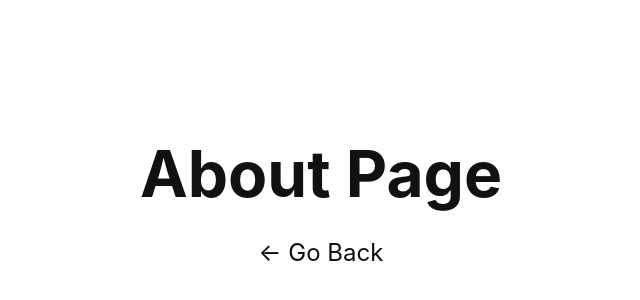
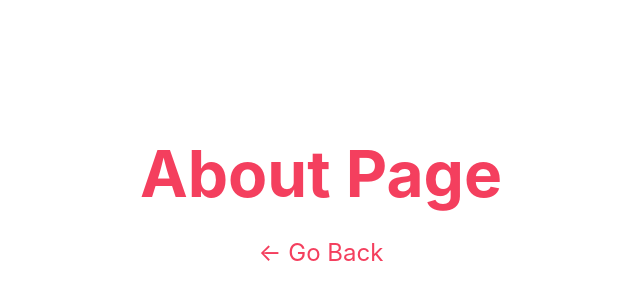
Before and after one commit to Henrique0498/boilerplate_nextjs, a Next.js app: page /about in a window 1280 px wide. Shown: the part 184-484 px from the top of the page, without its empty margins (319-959 px from the left). Built offline with nearby package versions, Linux system fonts and the light colour scheme.

Commit message:
Add - Theme styled components

```diff
--- a/src/components/globalstyles.tsx
+++ b/src/components/globalstyles.tsx
@@ -1,9 +1,9 @@
-import { createGlobalStyle } from "styled-components";
+import { createGlobalStyle } from 'styled-components'
 
 const GlobalStyle = createGlobalStyle`
   html,
   body {
-    color: ${({ theme }) => theme.colors.primary};
+    color: ${({ theme }) => theme.colors.rose[500]};
     padding: 0;
     margin: 0;
     font-family: -apple-system, BlinkMacSystemFont, Segoe UI, Roboto, Oxygen,
@@ -18,6 +18,6 @@
   * {
     box-sizing: border-box;
   }
-`;
+`
 
-export default GlobalStyle;
+export default GlobalStyle
--- a/src/pages/_app.tsx
+++ b/src/pages/_app.tsx
@@ -1,13 +1,7 @@
 import type { AppProps } from 'next/app'
-import { ThemeProvider, DefaultTheme } from 'styled-components'
+import { ThemeProvider } from 'styled-components'
 import GlobalStyle from '../components/globalstyles'
-
-const theme: DefaultTheme = {
-  colors: {
-    primary: '#111',
-    secondary: '#0070f3'
-  }
-}
+import { theme } from '../styles/theme'
 
 export default function App({ Component, pageProps }: AppProps) {
   return (
--- /dev/null
+++ b/src/styles/theme.ts
@@ -0,0 +1,222 @@
+export const theme = {
+  colors: {
+    black: '#000',
+    white: '#fff',
+    gray: {
+      50: '#f9fafb',
+      100: '#f3f4f6',
+      200: '#e5e7eb',
+      300: '#d1d5db',
+      400: '#9ca3af',
+      500: '#6b7280',
+      600: '#4b5563',
+      700: '#374151',
+      800: '#1f2937',
+      900: '#111827'
+    },
+    red: {
+      50: '#fef2f2',
+      100: '#fee2e2',
+      200: '#fecaca',
+      300: '#fca5a5',
+      400: '#f87171',
+      500: '#ef4444',
+      600: '#dc2626',
+      700: '#b91c1c',
+      800: '#991b1b',
+      900: '#7f1d1d'
+    },
+    yellow: {
+      50: '#fefce8',
+      100: '#fef9c3',
+      200: '#fef08a',
+      300: '#fde047',
+      400: '#facc15',
+      500: '#eab308',
+      600: '#ca8a04',
+      700: '#a16207',
+      800: '#854d0e',
+      900: '#713f12'
+    },
+    green: {
+      50: '#f0fdf4',
+      100: '#dcfce7',
+      200: '#bbf7d0',
+      300: '#86efac',
+      400: '#4ade80',
+      500: '#22c55e',
+      600: '#16a34a',
+      700: '#15803d',
+      800: '#166534',
+      900: '#14532d'
+    },
+    blue: {
+      50: '#eff6ff',
+      100: '#dbeafe',
+      200: '#bfdbfe',
+      300: '#93c5fd',
+      400: '#60a5fa',
+      500: '#3b82f6',
+      600: '#2563eb',
+      700: '#1d4ed8',
+      800: '#1e40af',
+      900: '#1e3a8a'
+    },
+    indigo: {
+      50: '#eef2ff',
+      100: '#e0e7ff',
+      200: '#c7d2fe',
+      300: '#a5b4fc',
+      400: '#818cf8',
+      500: '#6366f1',
+      600: '#4f46e5',
+      700: '#4338ca',
+      800: '#3730a3',
+      900: '#312e81'
+    },
+    purple: {
+      50: '#faf5ff',
+      100: '#f3e8ff',
+      200: '#e9d5ff',
+      300: '#d8b4fe',
+      400: '#c084fc',
+      500: '#a855f7',
+      600: '#9333ea',
+      700: '#7e22ce',
+      800: '#6b21a8',
+      900: '#581c87'
+    },
+    pink: {
+      50: '#fdf2f8',
+      100: '#fce7f3',
+      200: '#fbcfe8',
+      300: '#f9a8d4',
+      400: '#f472b6',
+      500: '#ec4899',
+      600: '#db2777',
+      700: '#be185d',
+      800: '#9d174d',
+      900: '#831843'
+    },
+    violet: {
+      50: '#f5f3ff',
+      100: '#ede9fe',
+      200: '#ddd6fe',
+      300: '#c4b5fd',
+      400: '#a78bfa',
+      500: '#8b5cf6',
+      600: '#7c3aed',
+      700: '#6d28d9',
+      800: '#5b21b6',
+      900: '#4c1d95'
+    },
+    orange: {
+      50: '#fff7ed',
+      100: '#ffedd5',
+      200: '#fed7aa',
+      300: '#fdba74',
+      400: '#fb923c',
+      500: '#f97316',
+      600: '#ea580c',
+      700: '#c2410c',
+      800: '#9a3412',
+      900: '#7c2d12'
+    },
+    amber: {
+      50: '#fffbeb',
+      100: '#fef3c7',
+      200: '#fde68a',
+      300: '#fcd34d',
+      400: '#fbbf24',
+      500: '#f59e0b',
+      600: '#d97706',
+      700: '#b45309',
+      800: '#92400e',
+      900: '#78350f'
+    },
+    rose: {
+      50: '#fff1f2',
+      100: '#ffe4e6',
+      200: '#fecdd3',
+      300: '#fda4af',
+      400: '#fb7185',
+      500: '#f43f5e',
+      600: '#e11d48',
+      700: '#be123c',
+      800: '#9f1239',
+      900: '#881337'
+    },
+    fuchsia: {
+      50: '#fdf4ff',
+      100: '#fae8ff',
+      200: '#f5d0fe',
+      300: '#f0abfc',
+      400: '#e879f9',
+      500: '#d946ef',
+      600: '#c026d3',
+      700: '#a21caf',
+      800: '#86198f',
+      900: '#701a75'
+    },
+    sky: {
+      50: '#f0f9ff',
+      100: '#e0f2fe',
+      200: '#bae6fd',
+      300: '#7dd3fc',
+      400: '#38bdf8',
+      500: '#0ea5e9',
+      600: '#0284c7',
+      700: '#0369a1',
+      800: '#075985',
+      900: '#0c4a6e'
+    },
+    cyan: {
+      50: '#ecfeff',
+      100: '#cffafe',
+      200: '#a5f3fc',
+      300: '#67e8f9',
+      400: '#22d3ee',
+      500: '#06b6d4',
+      600: '#0891b2',
+      700: '#0e7490',
+      800: '#155e75',
+      900: '#164e63'
+    },
+    teal: {
+      50: '#f0fdfa',
+      100: '#ccfbf1',
+      200: '#99f6e4',
+      300: '#5eead4',
+      400: '#2dd4bf',
+      500: '#14b8a6',
+      600: '#0d9488',
+      700: '#0f766e',
+      800: '#115e59',
+      900: '#134e4a'
+    },
+    emerald: {
+      50: '#ecfdf5',
+      100: '#d1fae5',
+      200: '#a7f3d0',
+      300: '#6ee7b7',
+      400: '#34d399',
+      500: '#10b981',
+      600: '#059669',
+      700: '#047857',
+      800: '#065f46',
+      900: '#064e3b'
+    },
+    lime: {
+      50: '#f7fee7',
+      100: '#ecfccb',
+      200: '#d9f99d',
+      300: '#bef264',
+      400: '#a3e635',
+      500: '#84cc16',
+      600: '#65a30d',
+      700: '#4d7c0f',
+      800: '#3f6212',
+      900: '#365314'
+    }
+  }
+}
--- a/tsconfig.json
+++ b/tsconfig.json
@@ -16,5 +16,6 @@
     "jsx": "preserve"
   },
   "include": ["next-env.d.ts", "**/*.ts", "**/*.tsx"],
-  "exclude": ["node_modules"]
+  "exclude": ["node_modules"],
+  "files": ["src/types/styled.d.ts"]
 }
```
Also changed, not shown: src/types/styled.d.ts (added, +10 -0 lines), 1 other file (tests, documents, lock files or other folders).
